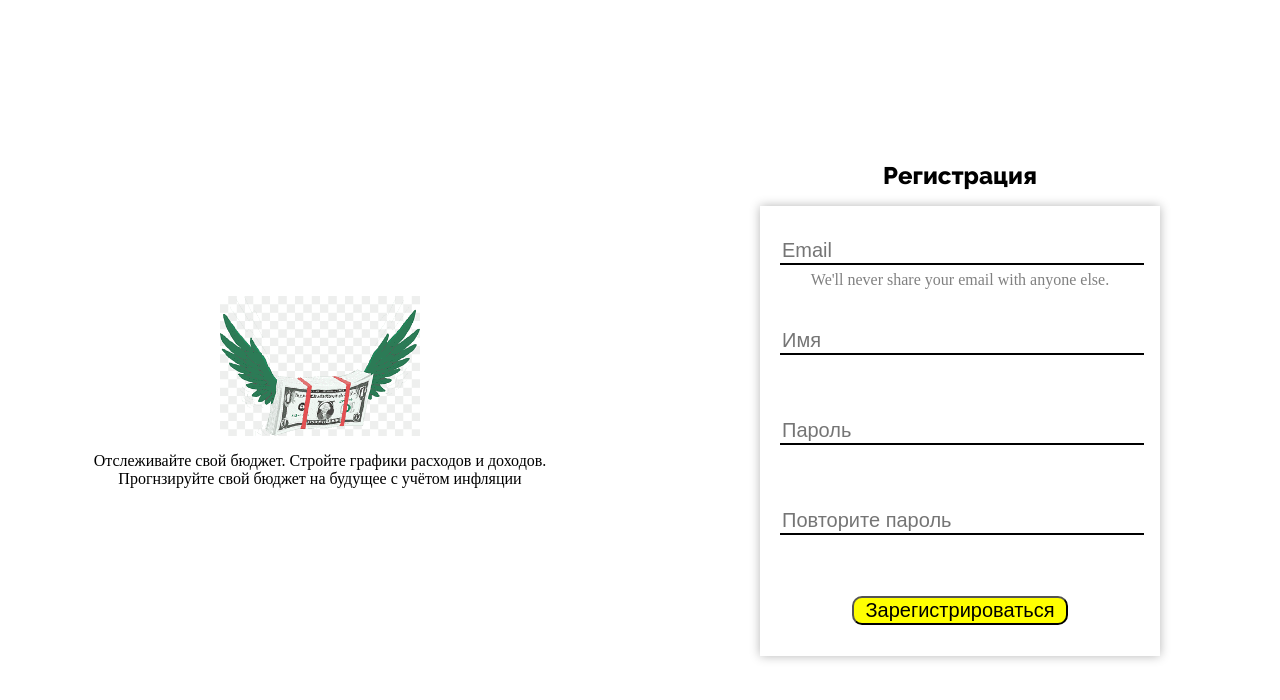
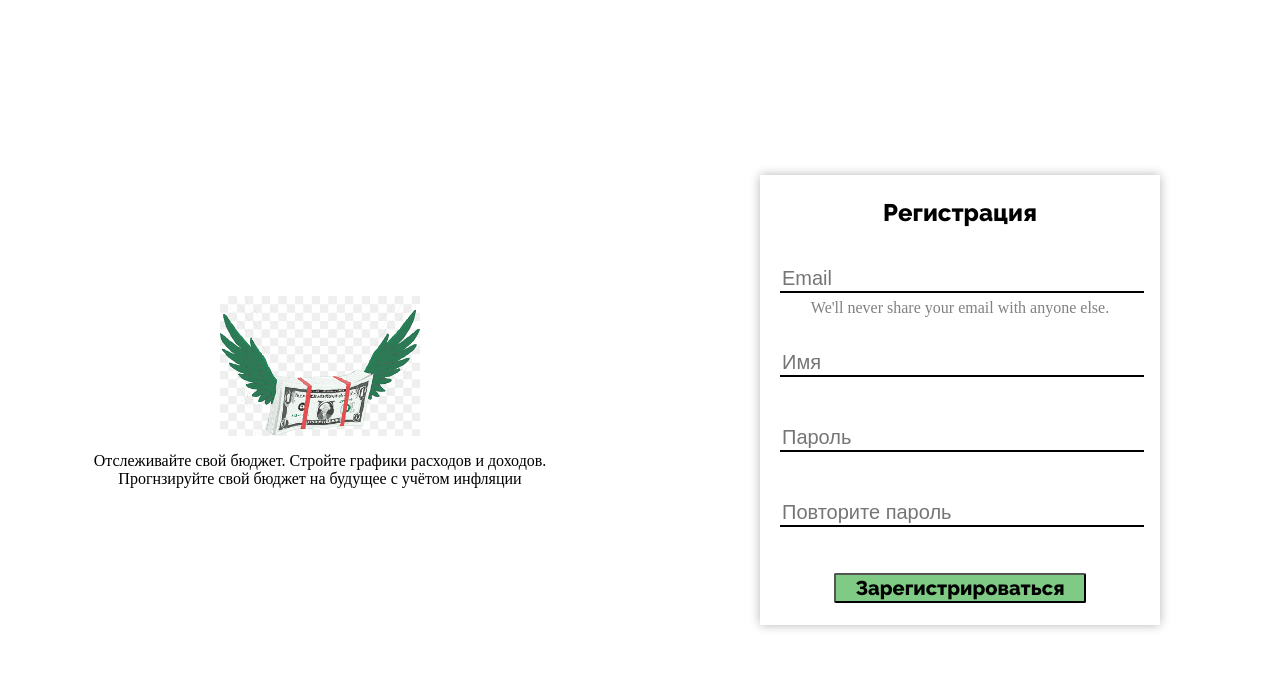
Before and after one commit to 08-06-a-05/project-g, a Django app: page /main_page/registration in a window 1280 px wide. Shown: the top 700 px of the page. Run offline with Django 4.2, Linux system fonts and the light colour scheme; some web fonts are replaced.

Commit message:
main page fromntend changed

```diff
--- a/Moneysite/main_page/static/css/registration_page.css
+++ b/Moneysite/main_page/static/css/registration_page.css
@@ -40,7 +40,7 @@ body {
 .name{
     font-size: 24px;
     font-family: 'Raleway';
-    margin: 16px auto;
+    margin: auto;
 }
 
 .registration_form{
@@ -77,6 +77,7 @@ body {
     margin-bottom: 8px;
     width: 100%;
     font-size: 20px;
+    margin-top: 16px;
 }
 
 .form-control:focus,.form-control-with-text:focus{
@@ -89,10 +90,11 @@ body {
 }
 .registration_button{
     font-size: 20px;
-    width:60%;
+    font-family: 'Raleway';
+    width:70%;
     margin: auto;
-    background-color: yellow;
-    border-radius: 10px;
+    background-color: #7fca84;
+    border-radius: 2px;
 }
 
 .logo{
--- a/Moneysite/main_page/templates/registration_page.html
+++ b/Moneysite/main_page/templates/registration_page.html
@@ -16,8 +16,10 @@
             <p class="description">Отслеживайте свой бюджет. Стройте графики расходов и доходов. Прогнзируйте свой бюджет на будущее с учётом инфляции</p>
         </div>
         <div class="registration_container">
-            <p class="name">Регистрация</p>
             <form class="registration_form" action="POST" name="registration_form">
+                <div class="mb-3">
+                    <p class="name">Регистрация</p>
+                </div>
                 <div class="mb-3">
                     <input type="email" class="form-control-with-text" id="exampleInputEmail1" aria-describedby="emailHelp" placeholder="Email">
                     <div id="emailHelp" class="form-text">We'll never share your email with anyone else.</div>
```
